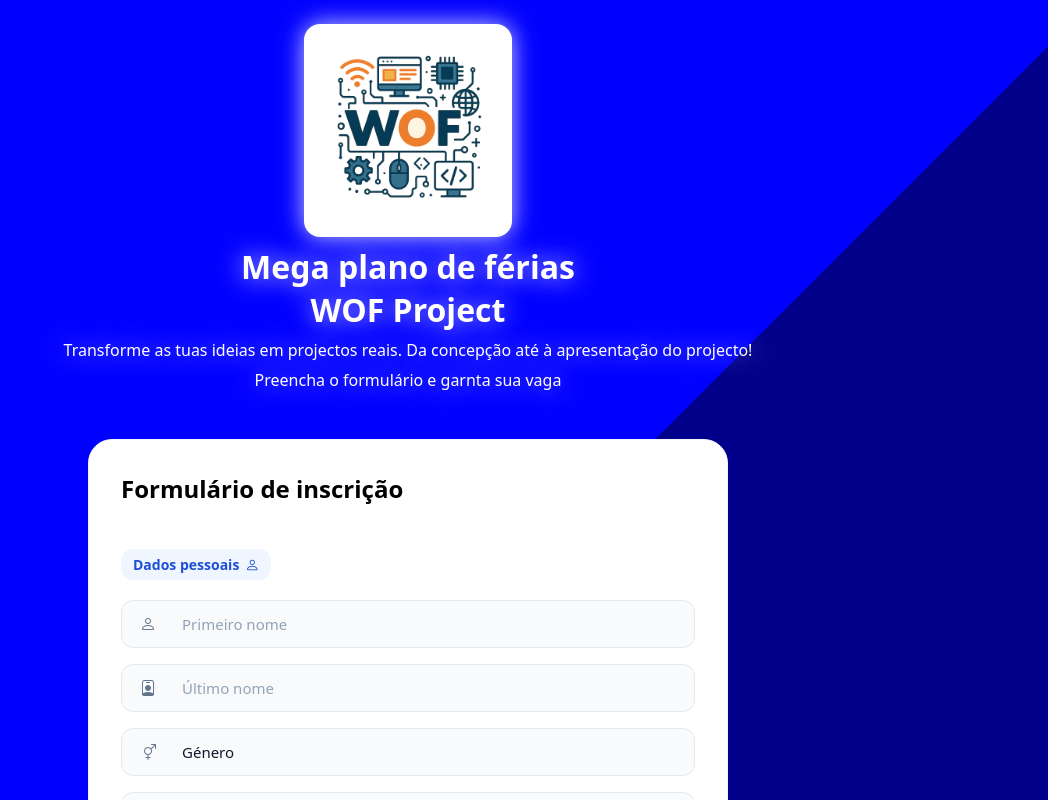
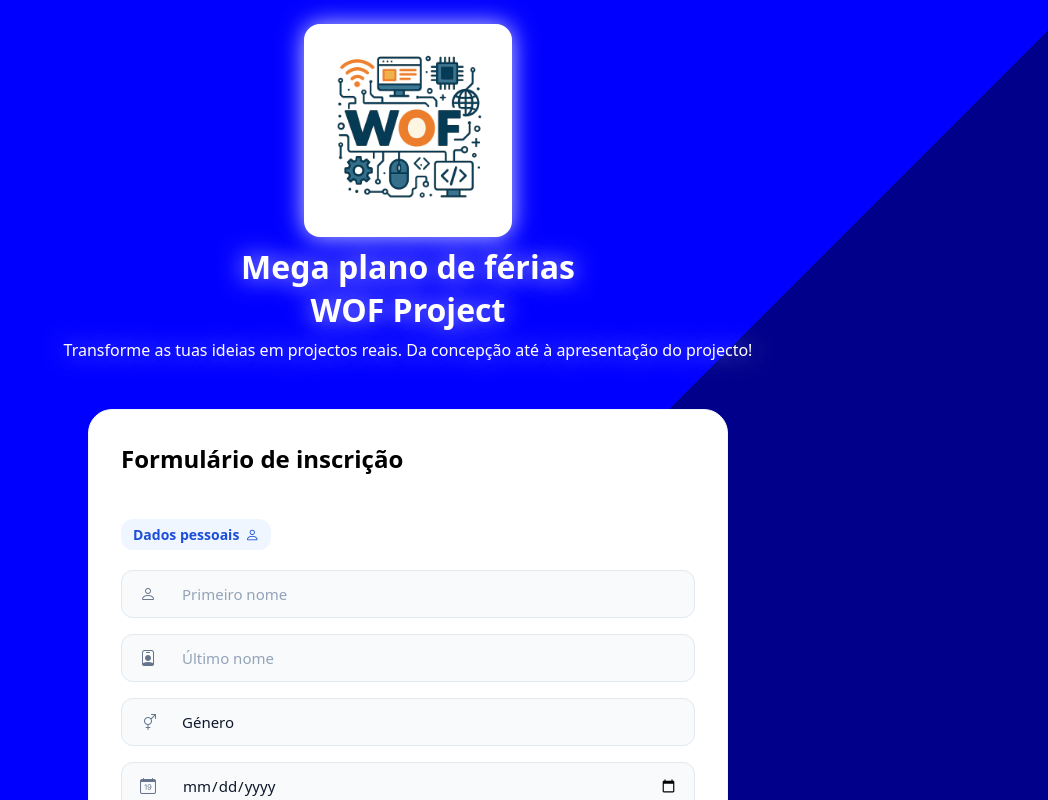
Before and after one commit to franciscofrederico124-tech/wof-form, a React (Vite) app in the folder wof-form/: page / in a window 1280 px wide. Shown: the top 800 px of the page, without its empty margins (232-1280 px from the left). Built offline with nearby package versions, Linux system fonts and the light colour scheme; no server answers.

Commit message:
Version 3.1.2

```diff
--- a/wof-form/src/components/header/header.tsx
+++ b/wof-form/src/components/header/header.tsx
@@ -14,9 +14,7 @@ export default function Header() {
             <span>
                 Transforme as tuas ideias em projectos reais. Da concepção até à apresentação do projecto!
             </span>
-            <span>
-                Preencha o formulário e garnta sua vaga
-            </span>
+
         </header>
     )
 }
```
